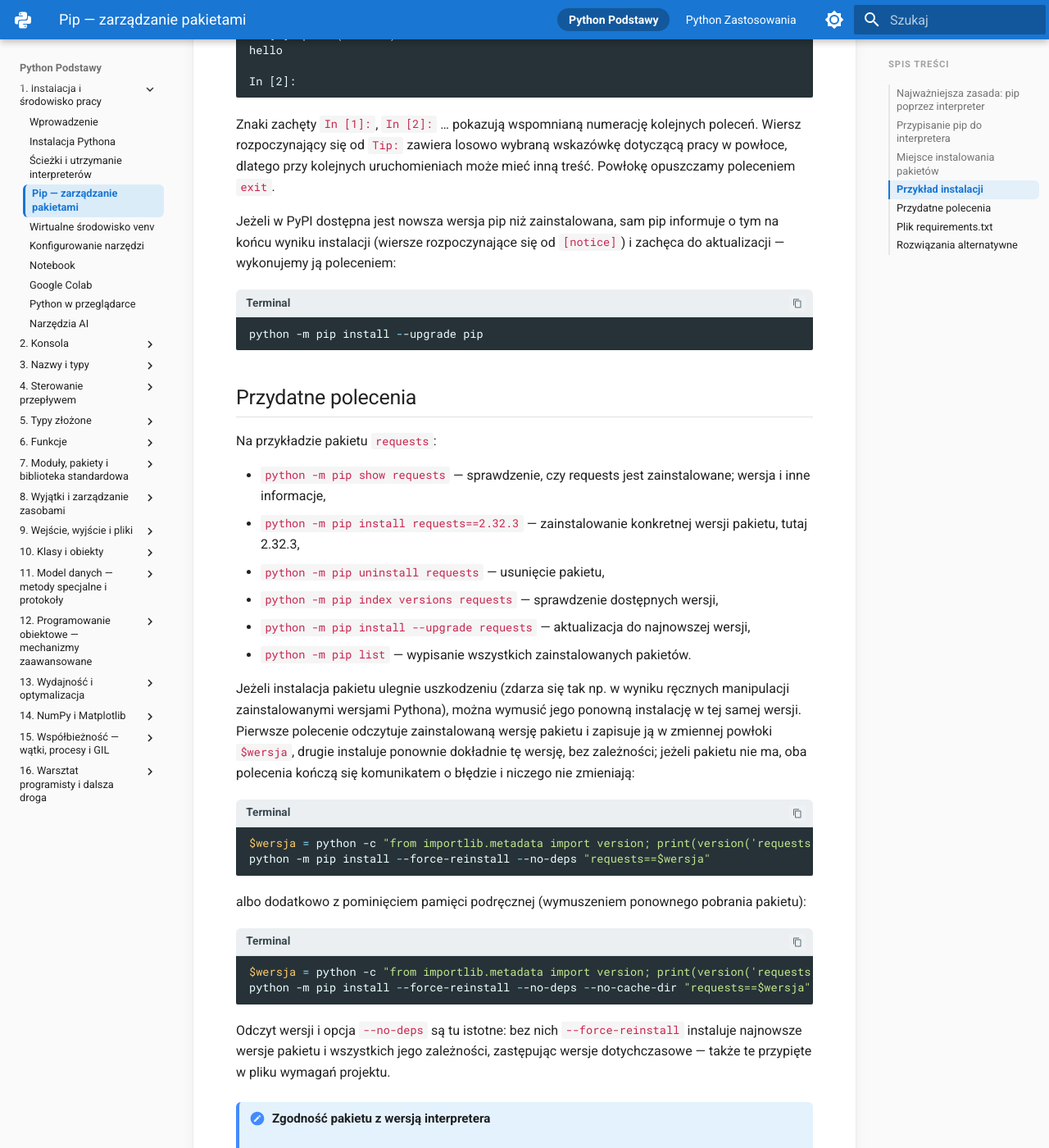
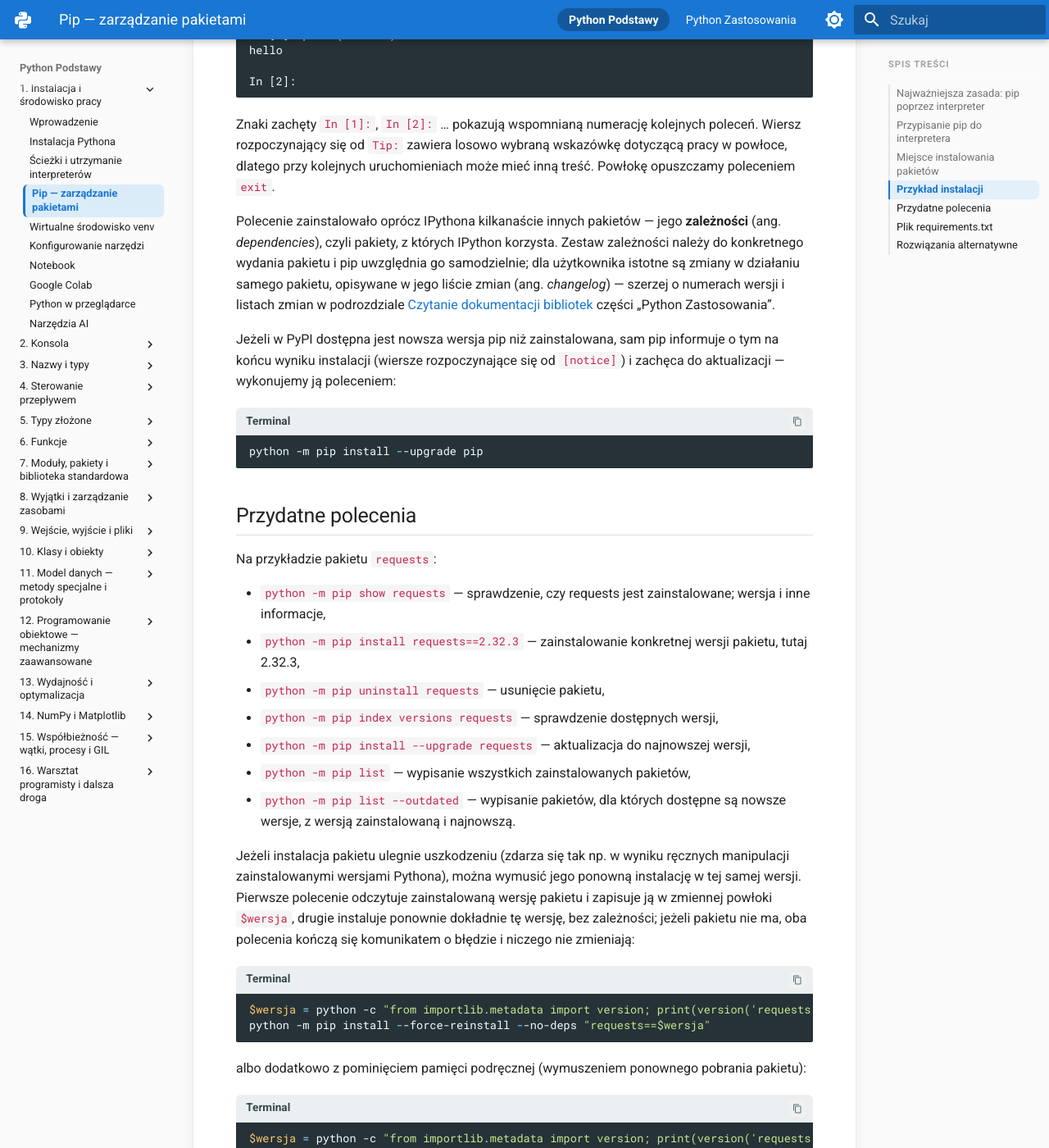
Before and after one commit to witoldprzygoda/python-notatki, an MkDocs documentation site: the page built from docs/01-instalacja/pip.md, in a window 1280 px wide and 1400 px high, scrolled down 2392 px. Shown: the whole window at 82% size. Built offline with MkDocs 1.6.1 and Material for MkDocs 9.7.7, drawn with Linux system fonts in a browser that asks for light colours.

Commit message:
Explain package dependencies and list outdated packages in the pip section
The IPython example now notes that pip also installs the package's
dependencies, and the useful commands include pip list --outdated.

Co-Authored-By: Claude Opus 5.5 <noreply@anthropic.com>

````diff
--- a/docs/01-instalacja/pip.md
+++ b/docs/01-instalacja/pip.md
@@ -87,6 +87,8 @@ In [2]:
 
 Znaki zachęty `In [1]:`, `In [2]:` … pokazują wspomnianą numerację kolejnych poleceń. Wiersz rozpoczynający się od `Tip:` zawiera losowo wybraną wskazówkę dotyczącą pracy w powłoce, dlatego przy kolejnych uruchomieniach może mieć inną treść. Powłokę opuszczamy poleceniem `exit`.
 
+Polecenie zainstalowało oprócz IPythona kilkanaście innych pakietów — jego **zależności** (ang. *dependencies*), czyli pakiety, z których IPython korzysta. Zestaw zależności należy do konkretnego wydania pakietu i pip uwzględnia go samodzielnie; dla użytkownika istotne są zmiany w działaniu samego pakietu, opisywane w jego liście zmian (ang. *changelog*) — szerzej o numerach wersji i listach zmian w podrozdziale [Czytanie dokumentacji bibliotek](../zastosowania/01-jupyter/dokumentacja-bibliotek.md#wersje-zmiany-i-ostrzezenia-o-wycofaniu) części „Python Zastosowania”.
+
 Jeżeli w PyPI dostępna jest nowsza wersja pip niż zainstalowana, sam pip informuje o tym na końcu wyniku instalacji (wiersze rozpoczynające się od `[notice]`) i zachęca do aktualizacji — wykonujemy ją poleceniem:
 
 ```powershell title="Terminal"
@@ -102,7 +104,8 @@ Na przykładzie pakietu `requests`:
 - `python -m pip uninstall requests` — usunięcie pakietu,
 - `python -m pip index versions requests` — sprawdzenie dostępnych wersji,
 - `python -m pip install --upgrade requests` — aktualizacja do najnowszej wersji,
-- `python -m pip list` — wypisanie wszystkich zainstalowanych pakietów.
+- `python -m pip list` — wypisanie wszystkich zainstalowanych pakietów,
+- `python -m pip list --outdated` — wypisanie pakietów, dla których dostępne są nowsze wersje, z wersją zainstalowaną i najnowszą.
 
 Jeżeli instalacja pakietu ulegnie uszkodzeniu (zdarza się tak np. w wyniku ręcznych manipulacji zainstalowanymi wersjami Pythona), można wymusić jego ponowną instalację w tej samej wersji. Pierwsze polecenie odczytuje zainstalowaną wersję pakietu i zapisuje ją w zmiennej powłoki `$wersja`, drugie instaluje ponownie dokładnie tę wersję, bez zależności; jeżeli pakietu nie ma, oba polecenia kończą się komunikatem o błędzie i niczego nie zmieniają:
 
````
Also changed, not shown: DO_OMOWIENIA.md (+10 -29 lines).
